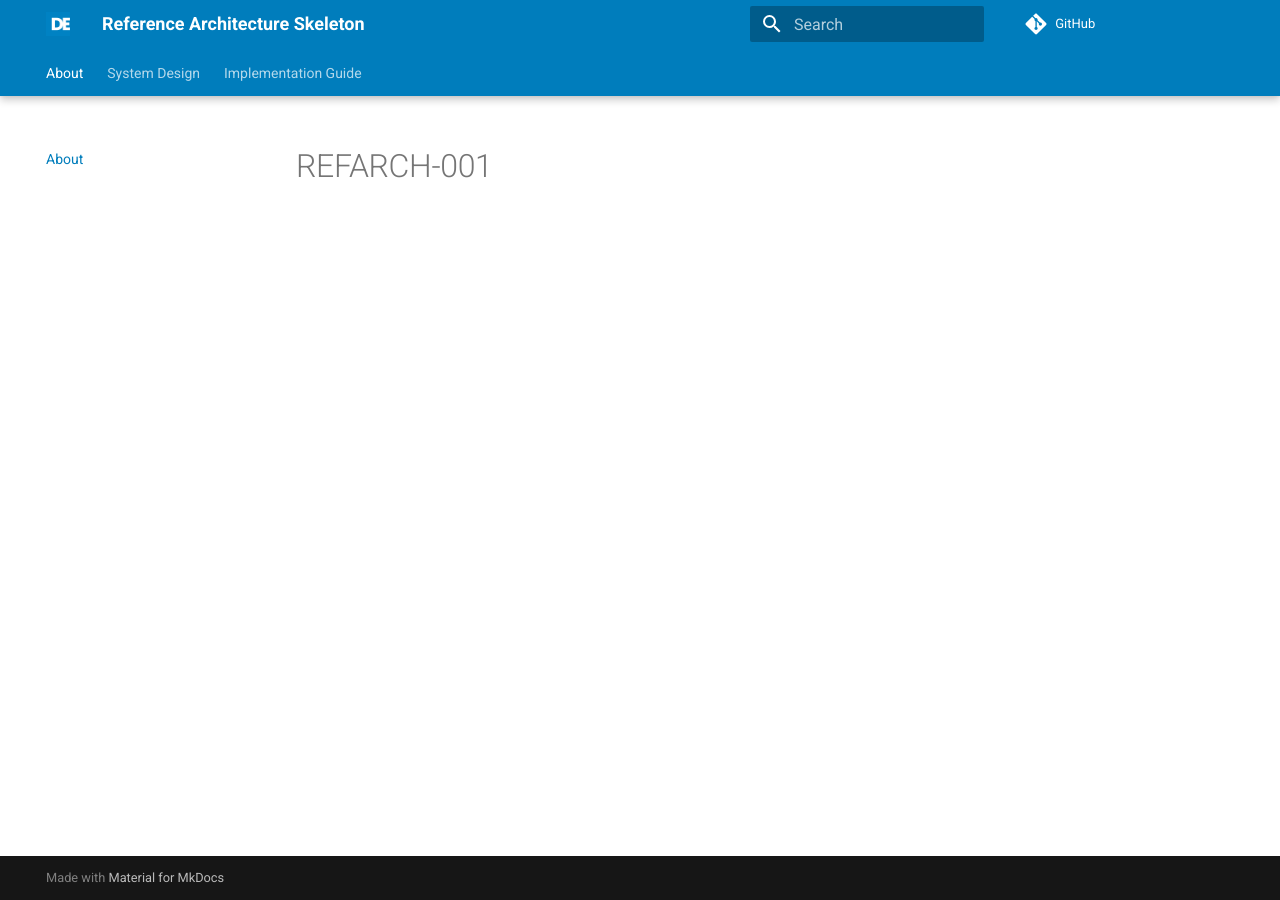
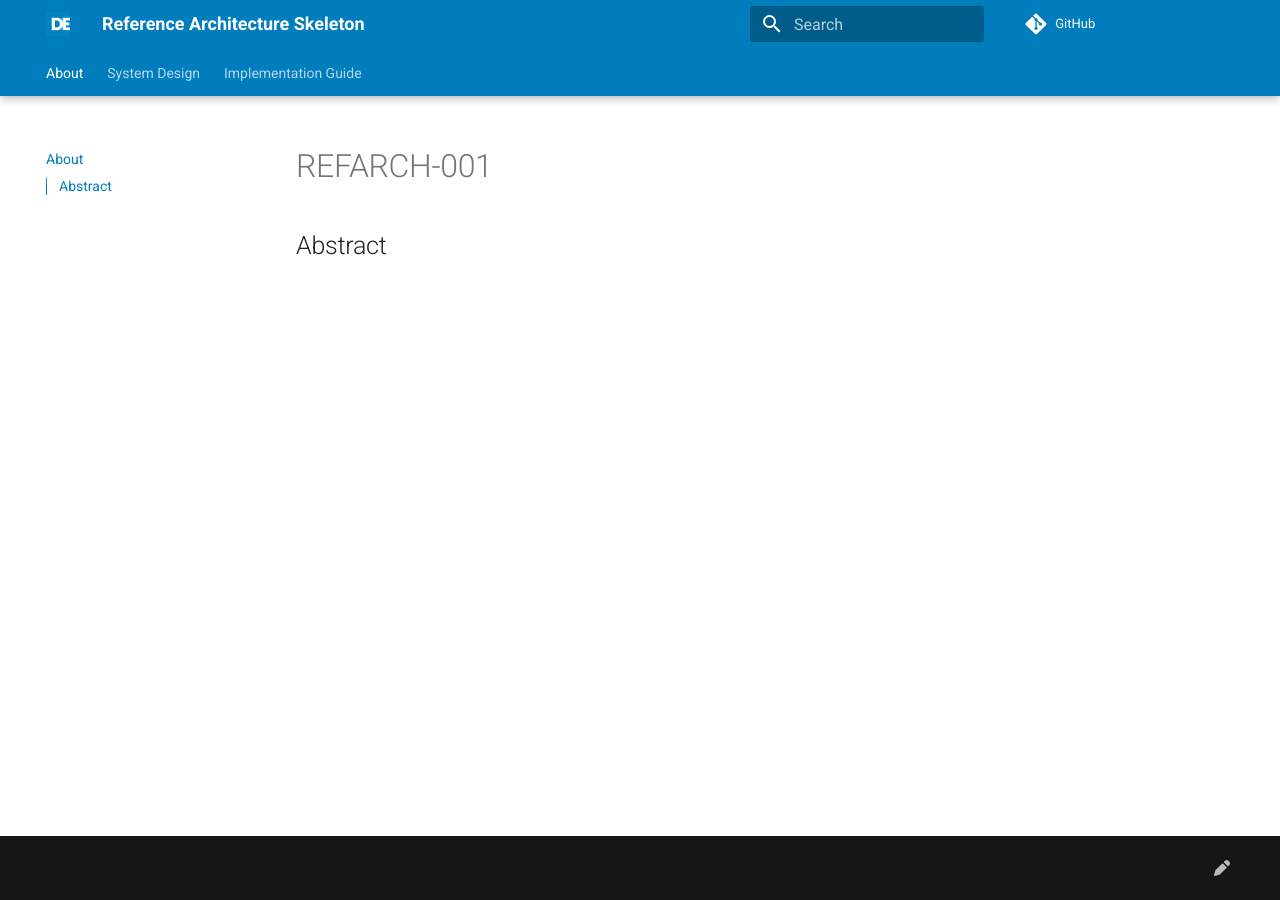
Before and after one commit to clap-demo/refarch-001, an MkDocs documentation site: the page built from docs/index.md, in a window 1280 px wide. Built offline with MkDocs 1.6.1 and Material for MkDocs 9.7.7, drawn with Linux system fonts in a browser that asks for light colours; comment, search, counter and statistics services are not loaded; the version menu is left out.

```diff
--- a/docs/admin/config.yml
+++ b/docs/admin/config.yml
@@ -24,7 +24,7 @@ collections:
       - {label: "Body", name: "body", widget: "markdown"}
   - name: "adr"
     label: "ADR"
-    folder: "docs/decisions/records"
+    folder: "docs/system-design/09_architectural_decisions"
     create: true
     slug: "{{id}}-{{slug}}"
     summary: "00{{id}} - {{title}}"
--- a/docs/index.md
+++ b/docs/index.md
@@ -3,3 +3,5 @@ title: About
 ---
 
 # REFARCH-001
+
+## Abstract
--- a/mkdocs.yml
+++ b/mkdocs.yml
@@ -3,6 +3,7 @@ site_url: https://clap-demo.github.io/refarch-001/
 repo_url: https://github.com/clap-demo/refarch-001
 copyright: ""
 use_directory_urls: true
+edit_uri: ""
 
 theme:
   name: material
@@ -14,7 +15,6 @@ theme:
   logo: assets/favicon64x64.png
   features:
     - navigation.tabs
-    - navigation.sections
     - navigation.tabs.sticky
     - navigation.tracking
     - toc.follow
@@ -23,6 +23,7 @@ theme:
     - search.highlight
     - search.share
     - search.suggest
+    - header.autohide
 
 plugins:
   - awesome-pages
@@ -41,3 +42,8 @@ extra:
     provider: mike
     default: latest
   homepage: https://clap-demo.github.io/refarch-001/
+  social:
+    - icon: fontawesome/solid/pen
+      link: https://clap-demo.github.io/refarch-001/admin/
+      name: Content Manager
+  generator: false
```
Also changed, not shown: docs/.pages, docs/system-design/.pages (added), docs/system-design/09_architectural_decisions/.pages (added), 1 other file.
